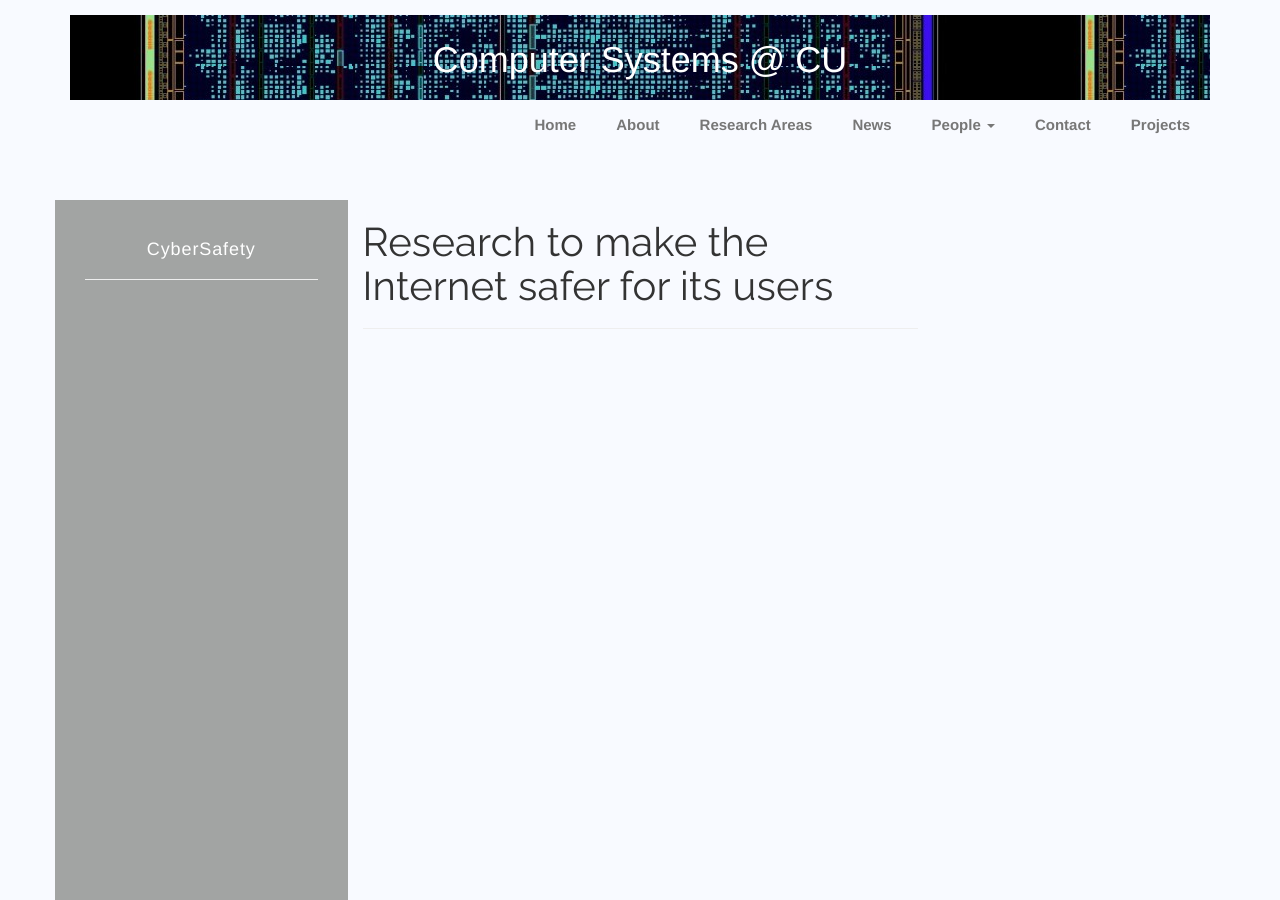
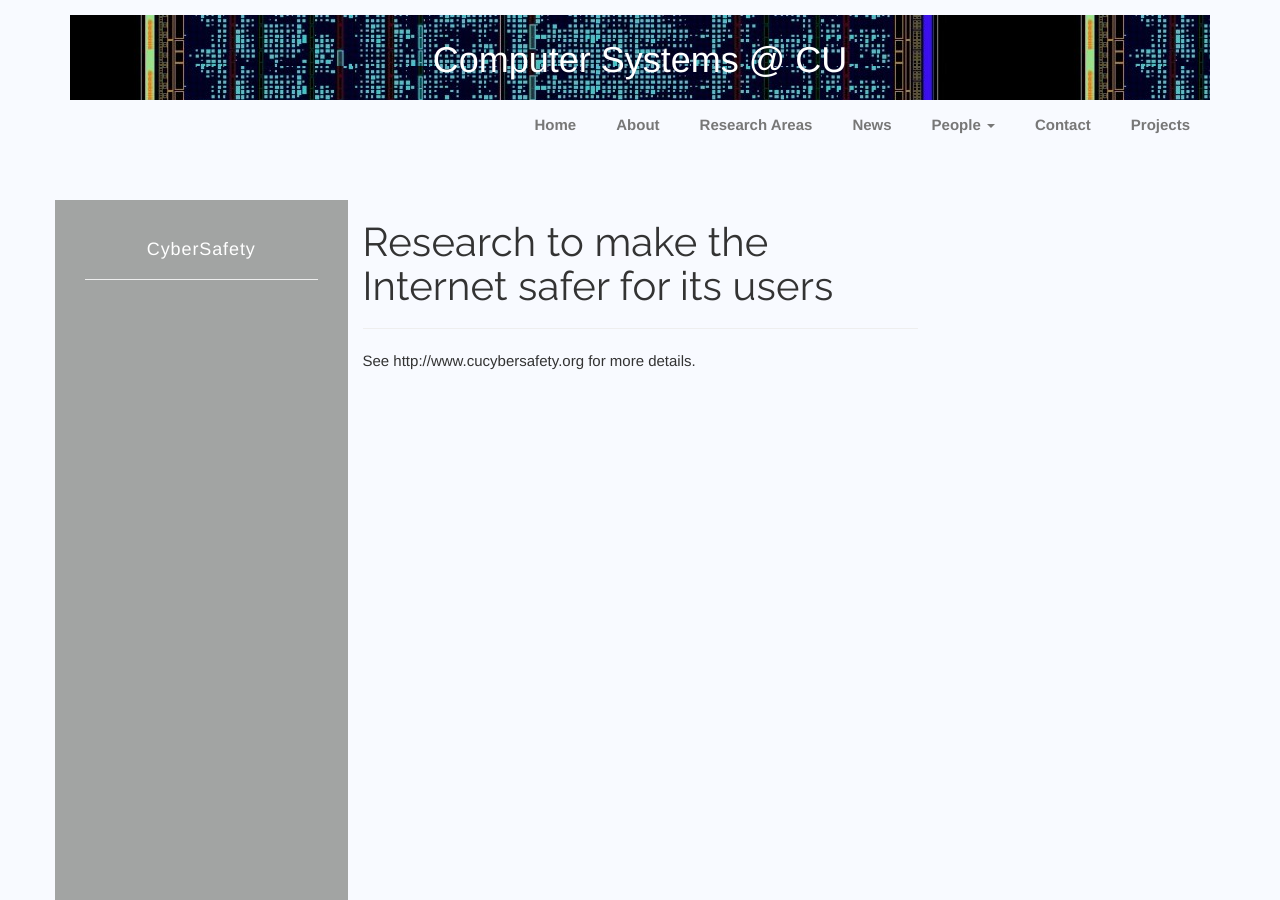
Before and after one commit to cu-computer-systems/cu-computer-systems.github.io, a Jekyll site: the page built from collections/_projects/cybersafety.md, in a window 1280 px wide and 900 px high. Built offline with Jekyll 4.4.1, drawn with Linux system fonts in a browser that asks for light colours; nearby versions of some CDN libraries.

Commit message:
Rick: test cybersafety link

```diff
--- a/collections/_projects/cybersafety.md
+++ b/collections/_projects/cybersafety.md
@@ -1,7 +1,10 @@
 ---
 layout: headlines_layout
 title: CyberSafety
+url: http://www.cucybersafety.org
 caption: Research to make the Internet safer for its users
 date: 10/12/2019
-url: http://www.cucybersafety.org
+permalink: /projects/cybersafety.html
 ---
+
+See http://www.cucybersafety.org for more details.
```
